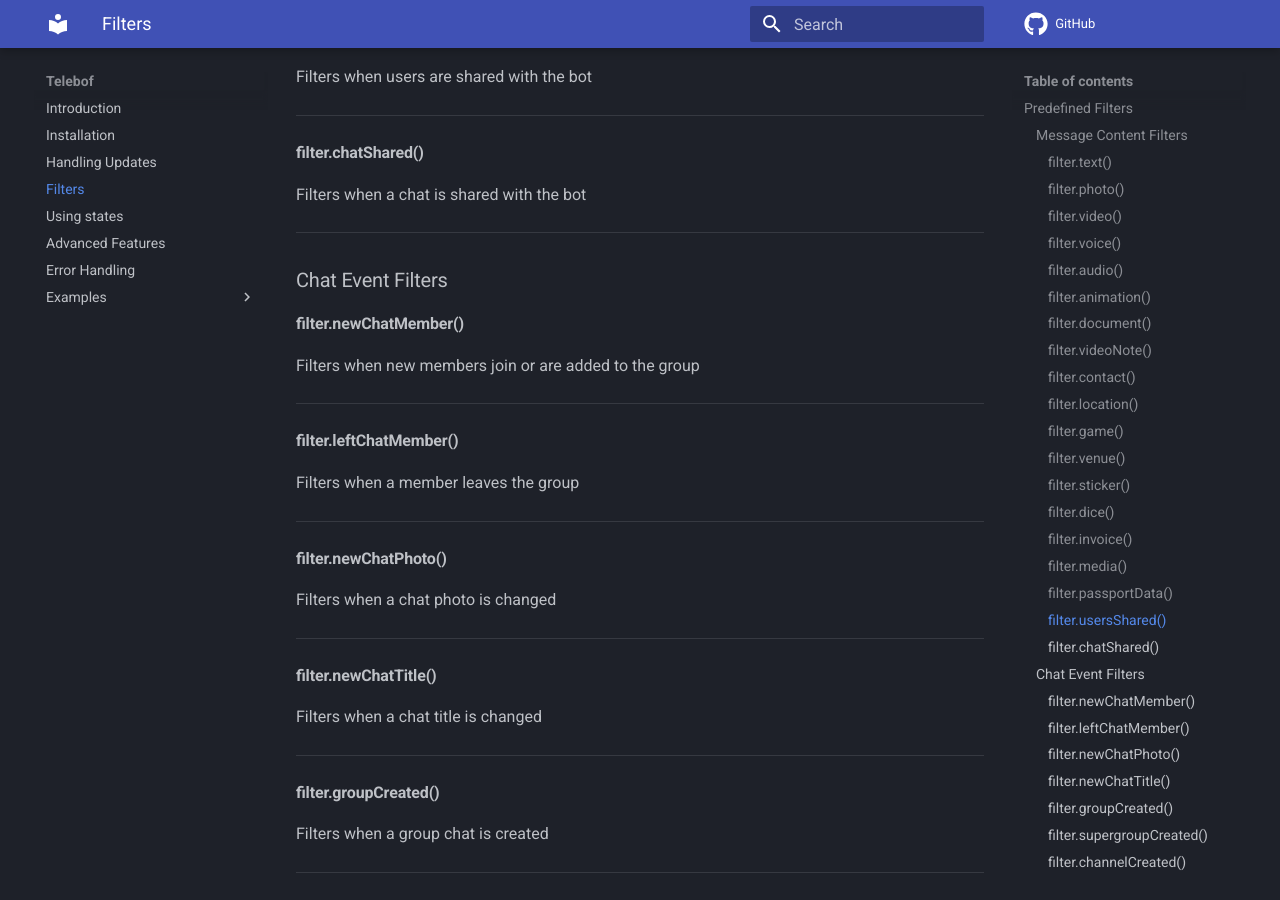
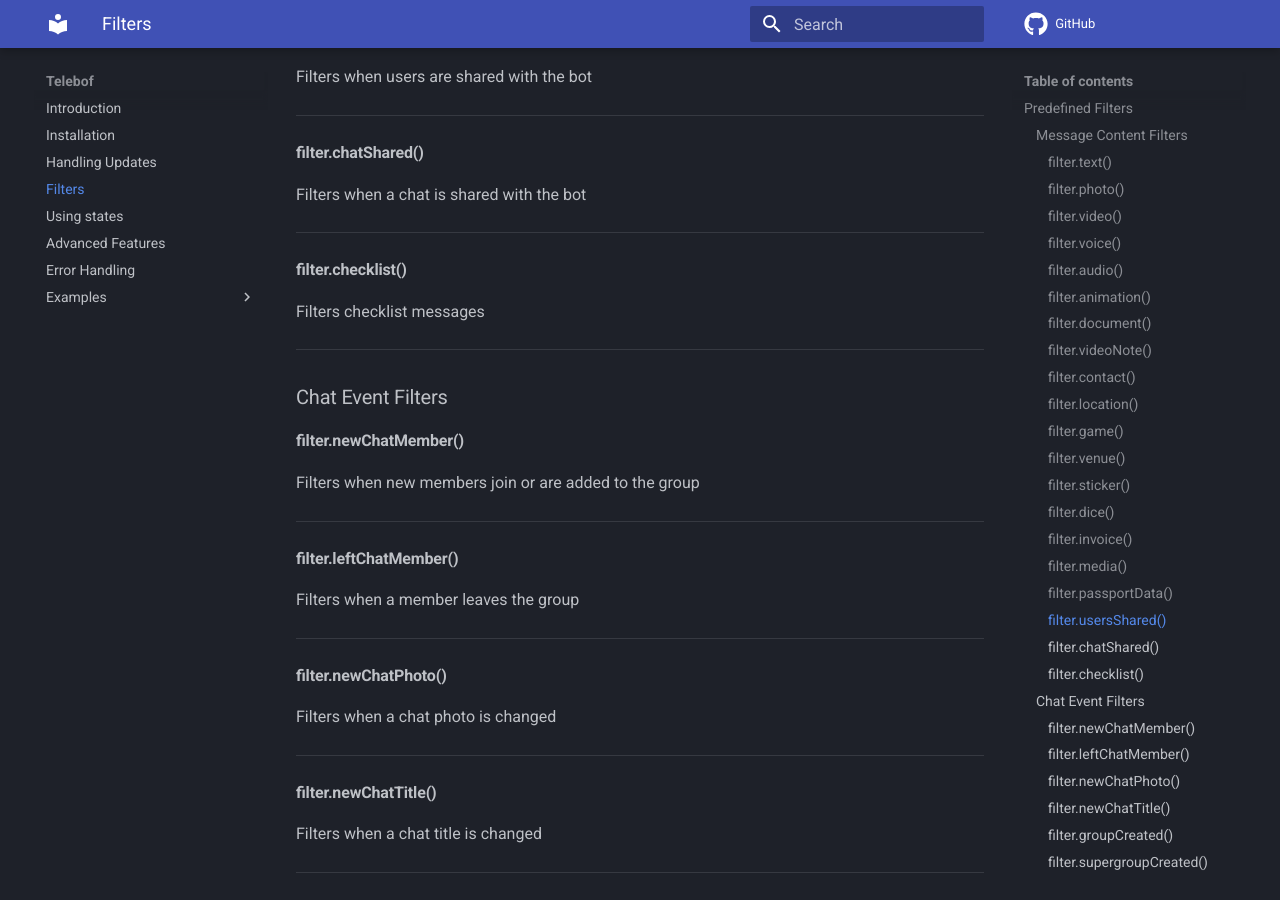
Before and after one commit to natanimn/telebof, an MkDocs documentation site: the page built from docs/filters.md, in a window 1280 px wide and 900 px high, scrolled down 2446 px. Built offline with MkDocs 1.6.1 and Material for MkDocs 9.7.7, drawn with Linux system fonts in a browser that asks for light colours; comment, search, counter and statistics services are not loaded.

Commit message:
Added filters checklist, checklistTasksDone, checklistTasksAdded, directMessagePriceChanged

```diff
--- a/docs/filters.md
+++ b/docs/filters.md
@@ -101,6 +101,11 @@ Filters when users are shared with the bot
 
 #### filter.chatShared()
 Filters when a chat is shared with the bot
+
+---
+
+#### filter.checklist()
+Filters checklist messages
 
 ---
 
```
